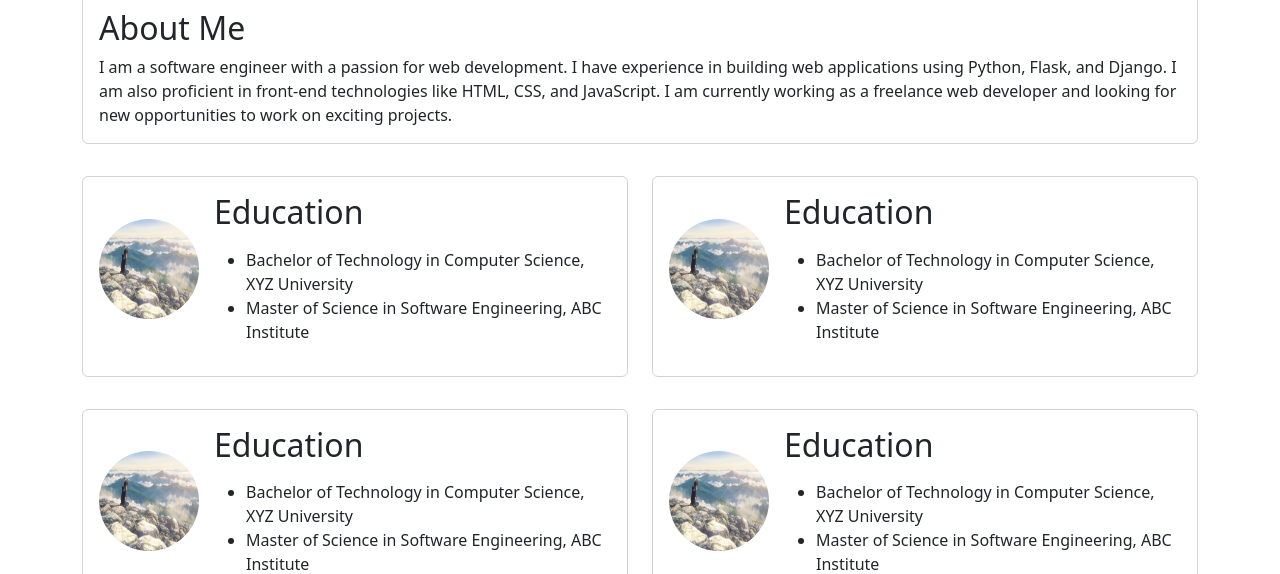
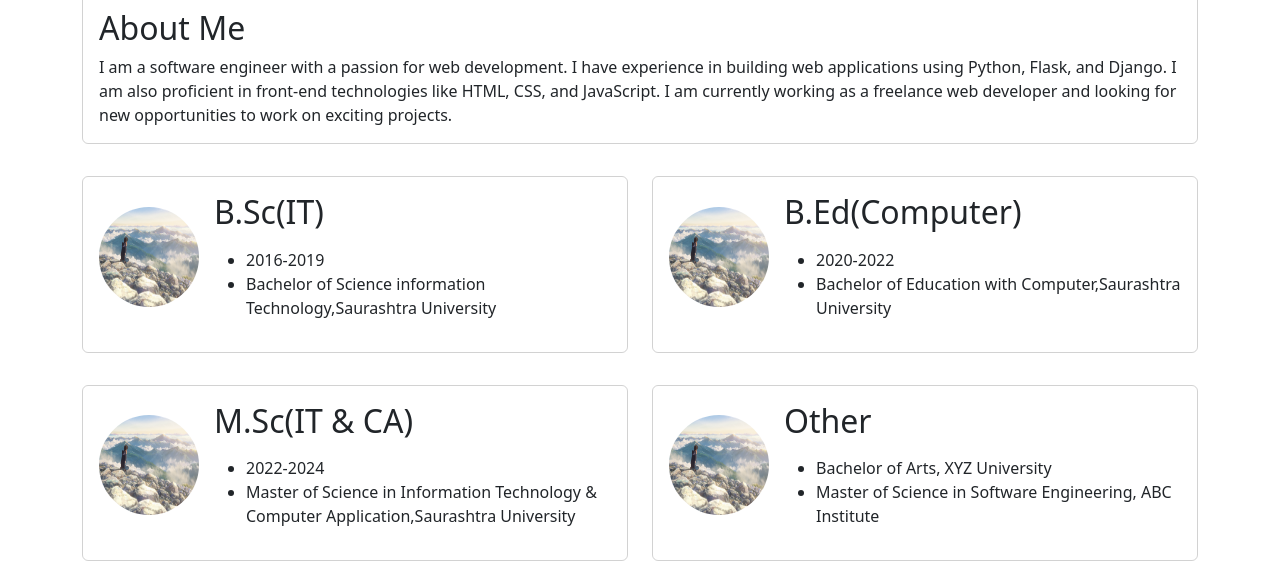
Before and after one commit to shaktivanani/shaktivanani, a Flask app: page / in a window 1280 px wide. Shown: the part 140-714 px from the top of the page. Run offline with Flask 3, Linux system fonts and the light colour scheme; grey boxes are pictures that could not be loaded.

Commit message:
add somting

```diff
--- a/templates/index.html
+++ b/templates/index.html
@@ -32,11 +32,11 @@
           <img src="{{ url_for('static', filename='img/img1.png') }}" alt="Education Image"
             class="img-fluid mb-3 rounded-circle" style="width: 100px; height: 100px; margin-right: 15px;">
           <div>
-            <h2 class="card-title">Education</h2>
+            <h2 class="card-title">B.Sc(IT)</h2>
             <p class="card-text">
             <ul>
-              <li>Bachelor of Technology in Computer Science, XYZ University</li>
-              <li>Master of Science in Software Engineering, ABC Institute</li>
+              <li>2016-2019</li>
+              <li>Bachelor of Science information Technology,Saurashtra University</li>
             </ul>
             </p>
           </div>
@@ -50,11 +50,11 @@
           <img src="{{ url_for('static', filename='img/img1.png') }}" alt="Education Image"
             class="img-fluid mb-3 rounded-circle" style="width: 100px; height: 100px; margin-right: 15px;">
           <div>
-            <h2 class="card-title">Education</h2>
+            <h2 class="card-title">B.Ed(Computer)</h2>
             <p class="card-text">
             <ul>
-              <li>Bachelor of Technology in Computer Science, XYZ University</li>
-              <li>Master of Science in Software Engineering, ABC Institute</li>
+              <li>2020-2022</li>
+              <li>Bachelor of Education with Computer,Saurashtra University</li>
             </ul>
             </p>
           </div>
@@ -70,11 +70,11 @@
           <img src="{{ url_for('static', filename='img/img1.png') }}" alt="Education Image"
             class="img-fluid mb-3 rounded-circle" style="width: 100px; height: 100px; margin-right: 15px;">
           <div>
-            <h2 class="card-title">Education</h2>
+            <h2 class="card-title">M.Sc(IT & CA)</h2>
             <p class="card-text">
             <ul>
-              <li>Bachelor of Technology in Computer Science, XYZ University</li>
-              <li>Master of Science in Software Engineering, ABC Institute</li>
+              <li>2022-2024</li>
+              <li>Master of Science in Information Technology & Computer Application,Saurashtra University</li>
             </ul>
             </p>
           </div>
@@ -88,10 +88,10 @@
           <img src="{{ url_for('static', filename='img/img1.png') }}" alt="Education Image"
             class="img-fluid mb-3 rounded-circle" style="width: 100px; height: 100px; margin-right: 15px;">
           <div>
-            <h2 class="card-title">Education</h2>
+            <h2 class="card-title">Other</h2>
             <p class="card-text">
             <ul>
-              <li>Bachelor of Technology in Computer Science, XYZ University</li>
+              <li>Bachelor of Arts, XYZ University</li>
               <li>Master of Science in Software Engineering, ABC Institute</li>
             </ul>
             </p>
```
